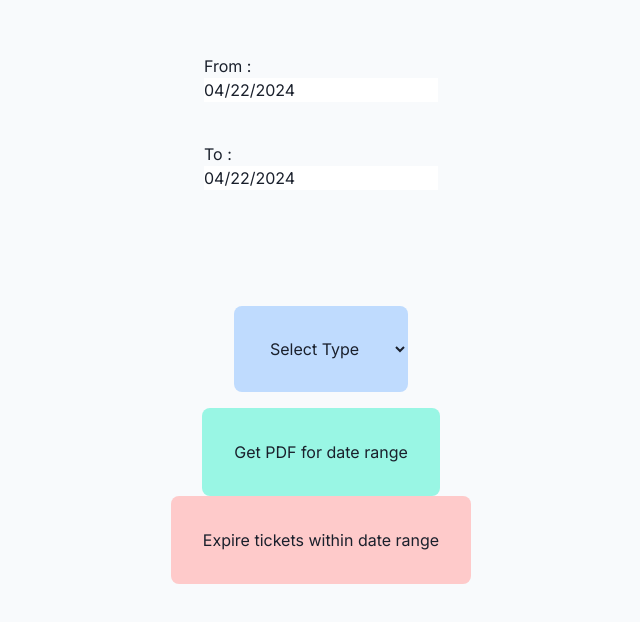
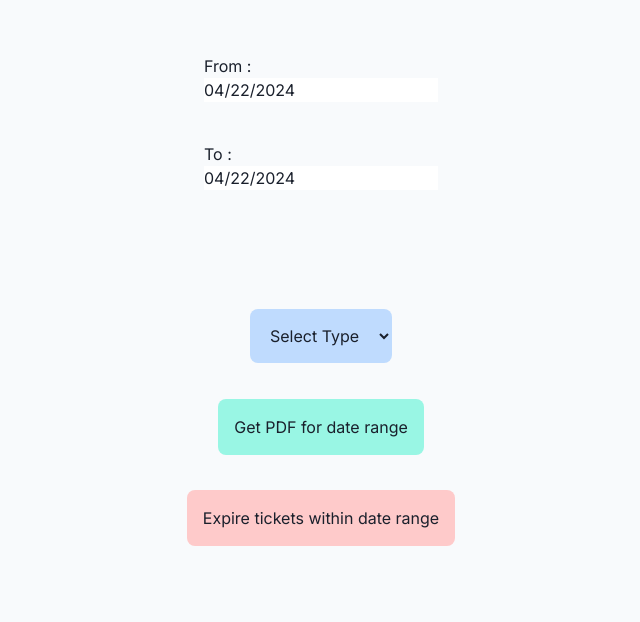
Before and after one commit to kevknots/ticketspdfexporter, a Next.js app: page / in a window 1280 px wide. Shown: the part 142-764 px from the top of the page, without its empty margins (319-959 px from the left). Built offline with nearby package versions, Linux system fonts and the light colour scheme.

Commit message:
Update Container.tsx

```diff
--- a/src/components/Container.tsx
+++ b/src/components/Container.tsx
@@ -37,7 +37,7 @@ export function Container(){
           <div className="px-20 py-20"><DateSelector to={to} from={from} setTo={setTo} setFrom={setFrom} /></div>
 
           <select
-                className="mt-4 mb-4 px-8 py-8 bg-blue-200 rounded-lg hover:shadow-lg"
+                className="mt-4 mb-4 px-4 py-4 bg-blue-200 rounded-lg hover:shadow-lg"
                 value={selectedType}
                 onChange={(e) => setSelectedType(e.target.value)}
             >
@@ -47,13 +47,13 @@ export function Container(){
             </select>
 
          { loading ? <CircularProgress isIndeterminate color='green.300' />
-         : <button className="px-8 py-8 bg-teal-200 rounded-lg hover:shadow-lg" onClick={()=>{
+         : <button className="mt-4 mb-4 px-4 py-4 bg-teal-200 rounded-lg hover:shadow-lg" onClick={()=>{
             setLoading(true)
             window.location.replace(`/api/generate?lte=${to.toISOString()}&gte=${from.toISOString()}&type=${selectedType}`)
             }}>Get PDF for date range</button>
             }
         { loading ? <></>
-         : <button className="px-8 py-8 bg-red-200 rounded-lg hover:shadow-lg" onClick={async()=>{
+         : <button className="mt-4 mb-4 px-4 py-4 bg-red-200 rounded-lg hover:shadow-lg" onClick={async()=>{
             setLoading(true)
             await expireTickets(selectedType)
             }}>Expire tickets within date range</button>
```
